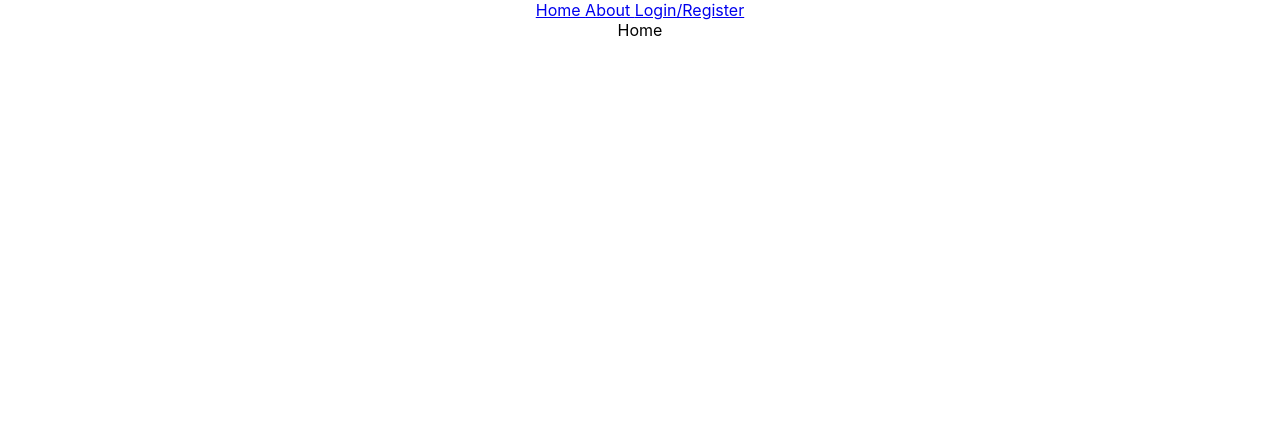
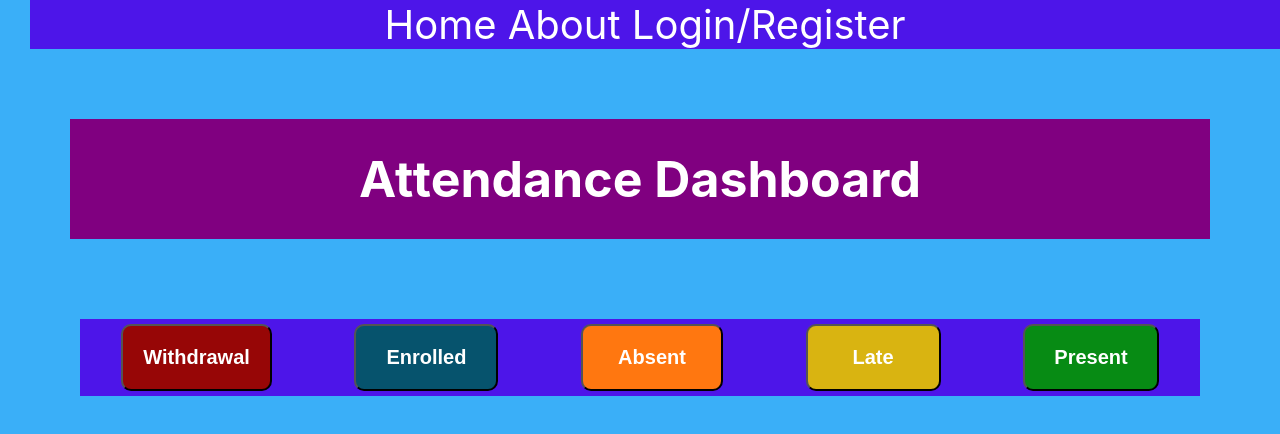
Before and after one commit to catmig1992/attendence--app, a React (Create React App) app in the folder client/: page / in a window 1280 px wide. Shown: the top 434 px of the page. Built offline with nearby package versions, Linux system fonts and the light colour scheme.

Commit message:
Added css properties and setup the home page where the dashboard will be located.

```diff
--- a/client/package.json
+++ b/client/package.json
@@ -11,7 +11,7 @@
     "react-cookies": "^0.1.1",
     "react-dom": "^18.2.0",
     "react-router-dom": "^6.10.0",
-    "react-scripts": "5.0.1",
+    "react-scripts": "^5.0.1",
     "web-vitals": "^2.1.4"
   },
   "scripts": {
--- a/client/src/App.css
+++ b/client/src/App.css
@@ -5,6 +5,101 @@
 .App-logo {
   height: 40vmin;
   pointer-events: none;
+}
+
+.subtitle-dashboard{
+font-size:50px;
+background-color:purple;
+padding:30px;
+margin:70px;
+color:white;
+}
+
+
+
+.navbar{
+  font-size: 40px;
+  color:white;
+  margin-left: 30px;
+  padding-left:50px;
+  padding-right:70px;
+  background-color:#4d15e9;
+}
+
+a:link {
+  text-decoration: none;
+  color: white;
+}
+
+
+
+
+/*/////buttons///*/
+.grid-container {
+  display: grid;
+  grid-template-columns: auto auto auto auto auto;
+  margin: 80px;
+  grid-gap: 10px;
+  background-color: #4d15e9;
+  padding: 5px;
+}
+
+.withdrawal{
+  background-color: rgb(151, 6, 6);
+  padding: 20px;
+  color: white;
+  font-family: Arial, Helvetica, sans-serif;
+  font-weight: bold;
+  font-size: 20px;
+  border-radius: 10px;
+}
+
+.enrolled{
+  background-color: rgb(6, 83, 109);
+  padding: 20px;
+  padding-left:30px;
+  padding-right:30px;
+  color: white;
+  font-family: Arial, Helvetica, sans-serif;
+  font-weight: bold;
+  font-size: 20px;
+  border-radius: 10px;
+}
+
+.absent{
+  background-color: rgb(255, 119, 16);
+  padding: 20px;
+  padding-left:35px;
+  padding-right:35px;
+  color: white;
+  font-family: Arial, Helvetica, sans-serif;
+  font-weight: bold;
+  font-size: 20px;
+  border-radius: 10px;
+}
+
+.late{
+  background-color: rgb(217, 180, 17);
+  padding: 20px;
+  padding-left:45px;
+  padding-right:45px;
+  color: white;
+  font-family: Arial, Helvetica, sans-serif;
+  font-weight: bold;
+  font-size: 20px;
+  border-radius: 10px;
+}
+
+.present{
+  background-color: rgb(7, 139, 20);
+  padding: 20px;
+  padding-left:29px;
+  padding-right:29px;
+  color: white;
+  font-family: Arial, Helvetica, sans-serif;
+  font-weight: bold;
+  font-size: 20px;
+  border-radius: 10px;
 }
 
 @media (prefers-reduced-motion: no-preference) {
--- a/client/src/index.css
+++ b/client/src/index.css
@@ -5,6 +5,7 @@ body {
     sans-serif;
   -webkit-font-smoothing: antialiased;
   -moz-osx-font-smoothing: grayscale;
+  background-color:rgb(58, 175, 248);
 }
 
 code {
--- a/client/src/pages/home.jsx
+++ b/client/src/pages/home.jsx
@@ -1,3 +1,22 @@
 export const Home = () => {
-    return <div> Home </div>
+    return <div>
+        <h1 class="subtitle-dashboard"> Attendance Dashboard </h1>
+<div class="grid-container">
+<form action="/delete/:id" method="post">
+<button type='submit' class="withdrawal">Withdrawal</button>
+</form>
+<form action="/add/:id" method="post">
+<button type='submit' class="enrolled">Enrolled</button>
+</form>
+<form action="/add/:id" method="post">
+<button type='submit' class="absent">Absent</button>
+</form>
+<form action="/add/:id" method="post">
+<button type='submit' class="late">Late</button>
+</form>
+<form action="/add/:id" method="post">
+<button type='submit' class="present">Present</button>
+</form>
+</div>
+        </div>
 };
```
Also changed, not shown: 1 other file (tests, documents, lock files or other folders).
